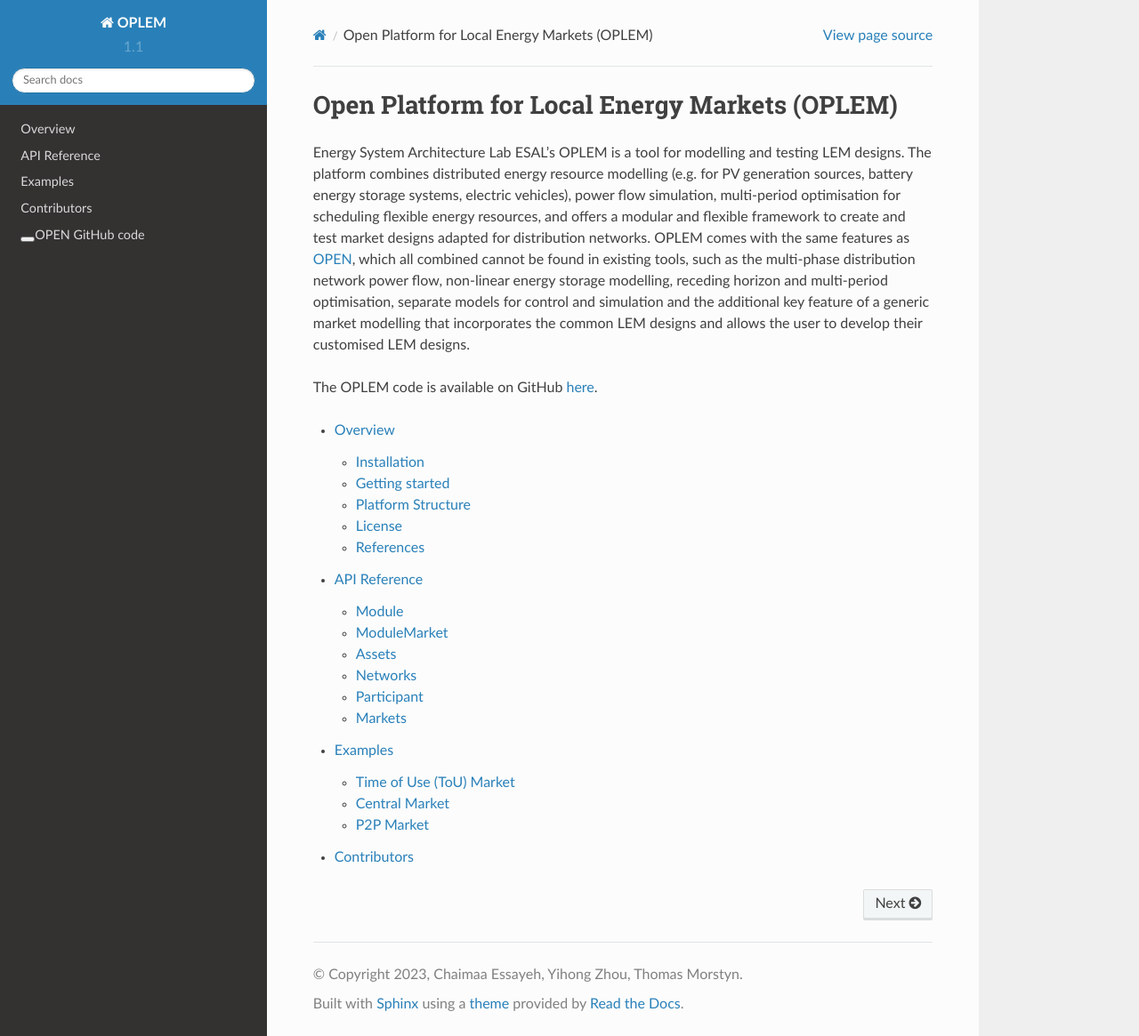
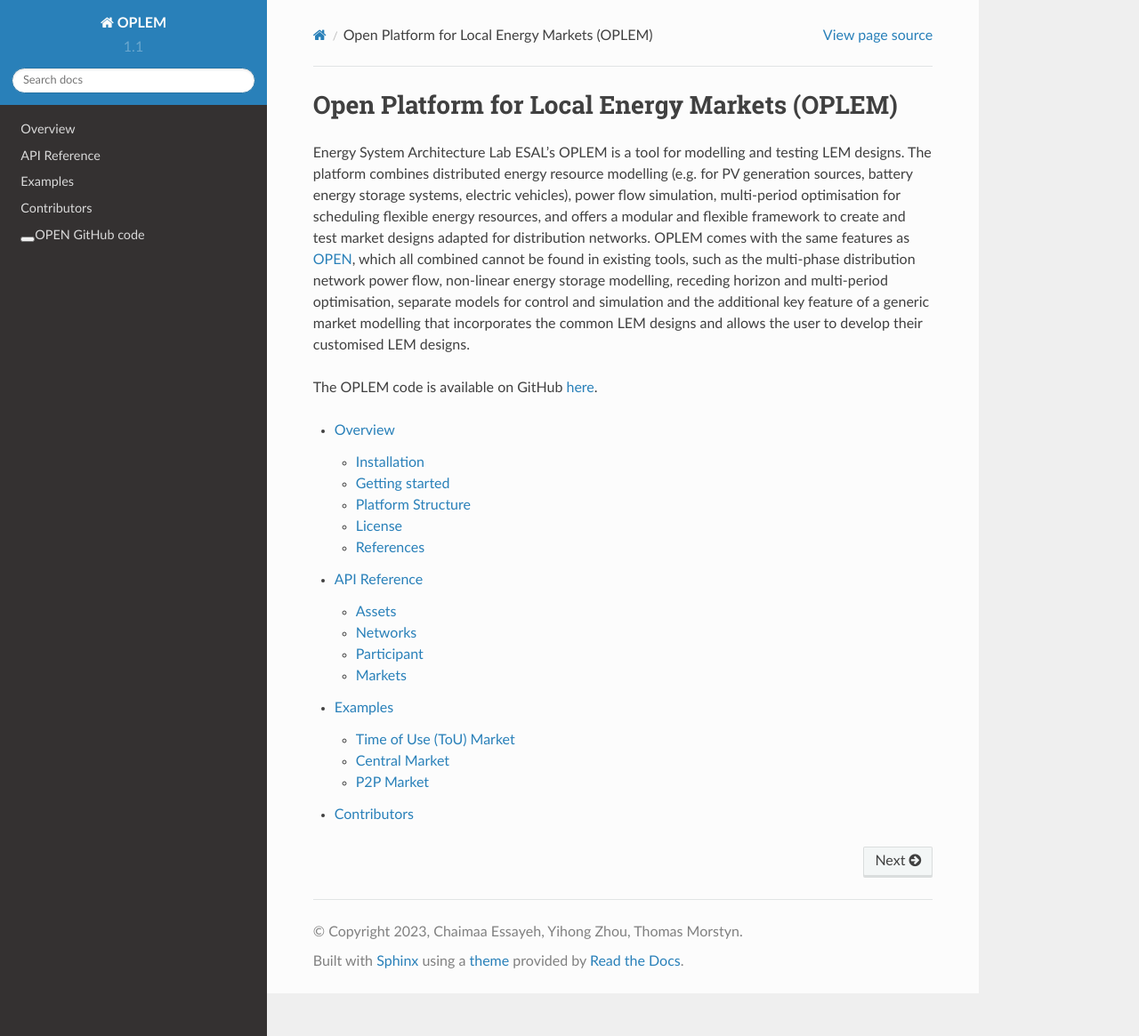
Before and after one commit to EsaLaboratory/OPLEM, a Sphinx documentation site: the page built from docs/index.rst, in a window 1280 px wide and 1165 px high. Shown: the whole window at 89% size. Built offline with Sphinx 7.4.7 and the Read the Docs theme 2.0.0, drawn with Linux system fonts in a browser that asks for light colours.

Commit message:
Update api_reference.rst

```diff
--- a/docs/api_reference.rst
+++ b/docs/api_reference.rst
@@ -1,18 +1,6 @@
 OPLEM API Reference
 ====================
 
-
-Module
--------
-
-.. automodule:: Module
-  :members:
-
-ModuleMarket
--------
-
-.. automodule:: ModuleMarket
-  :members:
 
 Assets
 -------
```
